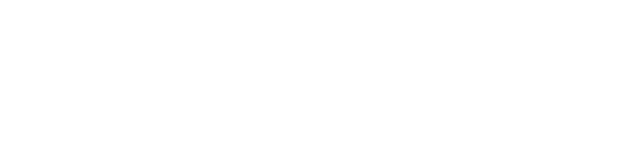
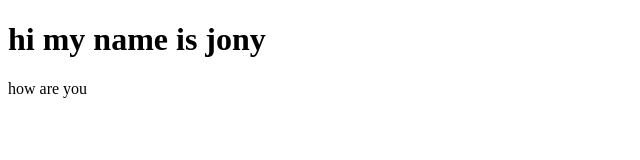
Before and after one commit to Jony120455/my-4th-repo, a plain HTML site: page index.html in a window 1280 px wide. Shown: the whole page, without its empty margins (0-640 px from the left). Drawn offline with Linux system fonts and the light colour scheme.

Commit message:
pragrapg added

```diff
--- a/index.html
+++ b/index.html
@@ -7,6 +7,7 @@
     <title>my 4th repo</title>
 </head>
 <body>
-
+    <h1>hi my name is jony</h1>
+    <p>how are you</p>
 </body>
 </html>
```
